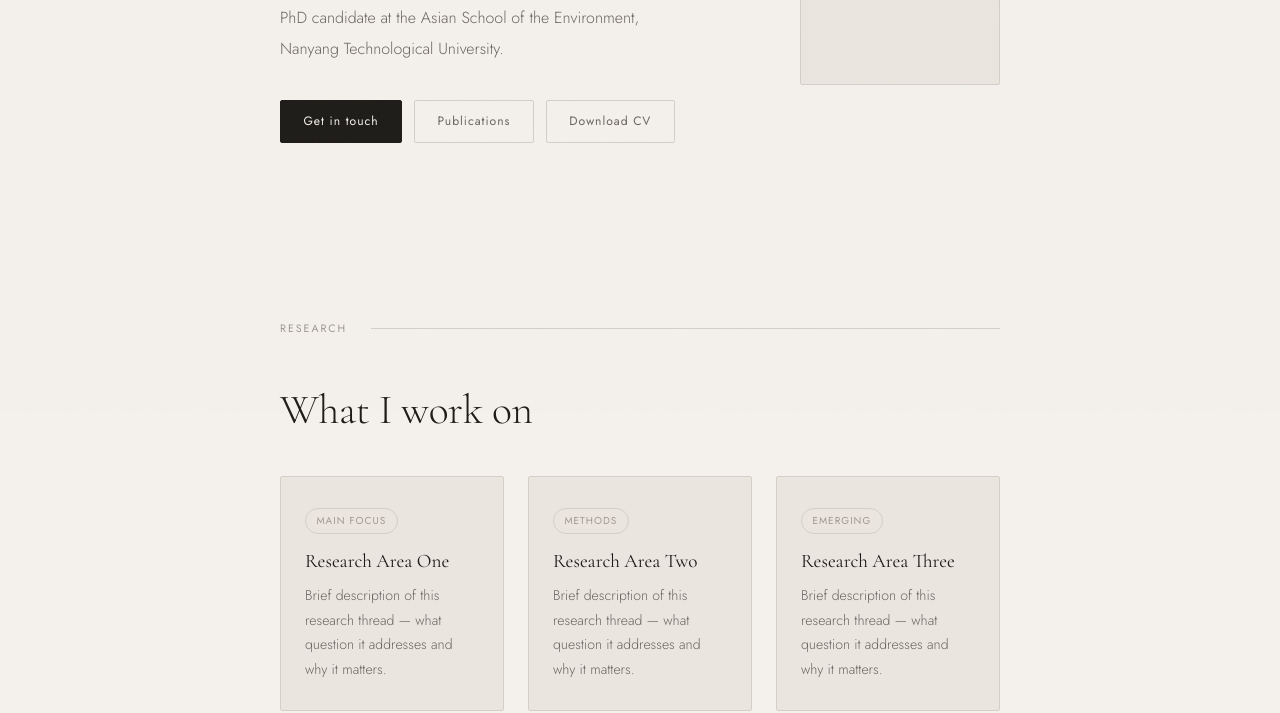
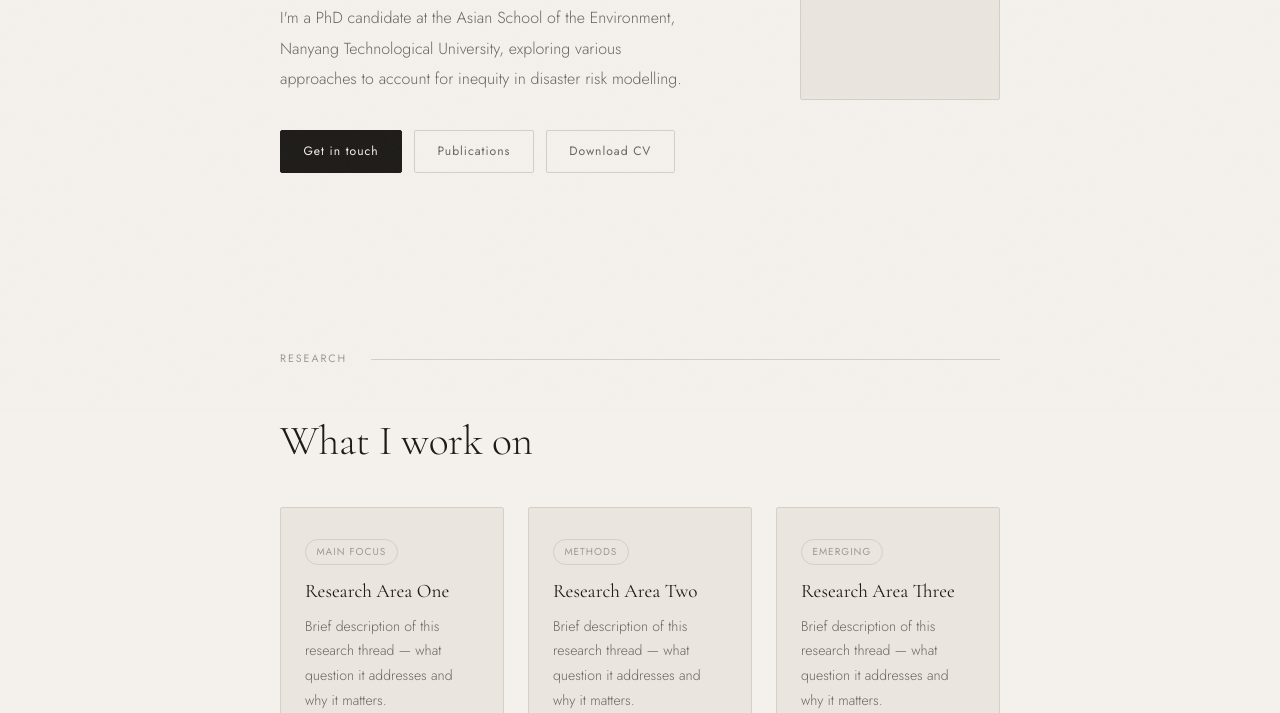
Before and after one commit to jeancjw/jeancjw, a plain HTML site: page index.html in a window 1280 px wide. Shown: the part 387-1100 px from the top of the page. Drawn offline with nearby package versions, Linux system fonts and the light colour scheme.

Commit message:
Update index.html

```diff
--- a/index.html
+++ b/index.html
@@ -419,7 +419,7 @@
     <p class="hero-eyebrow">PhD Candidate &nbsp;·&nbsp; Disaster Analytics for Society Lab</p>
     <h1>Hi, I'm Jeanette Choong!<br></h1>
     <p class="hero-bio">
-      PhD candidate at the Asian School of the Environment, Nanyang Technological University.
+      I'm a PhD candidate at the Asian School of the Environment, Nanyang Technological University, exploring various approaches to account for inequity in disaster risk modelling.
     </p>
     <div class="hero-links">
       <a href="#contact" class="btn btn-primary">Get in touch</a>
```
